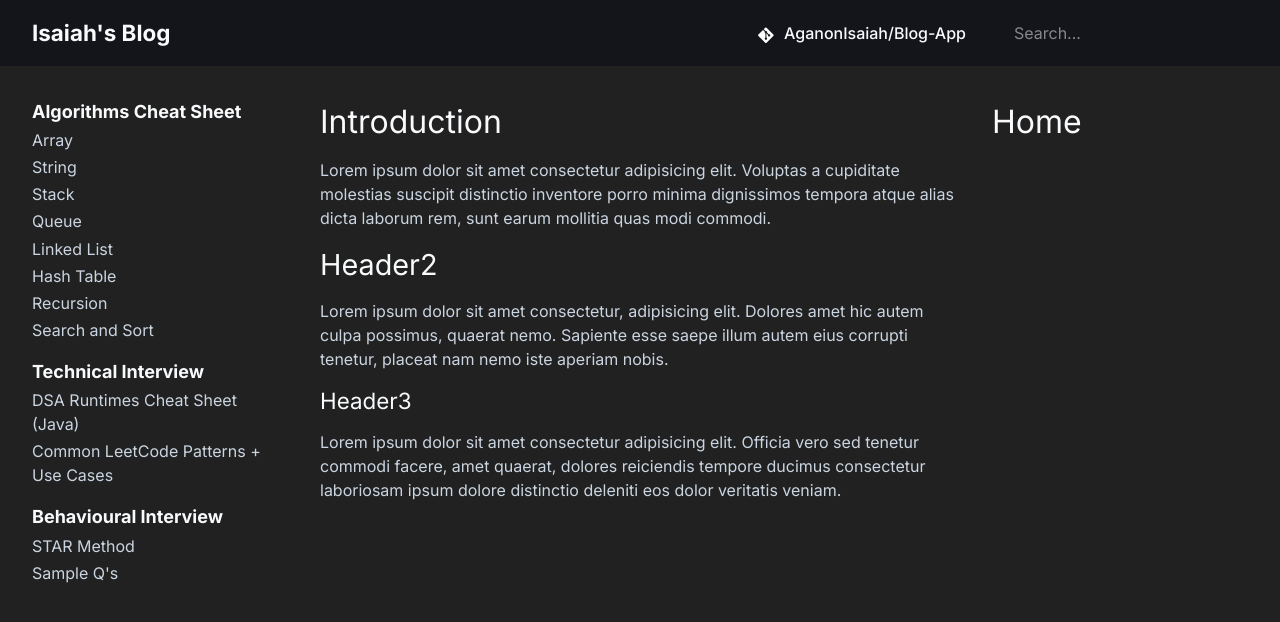
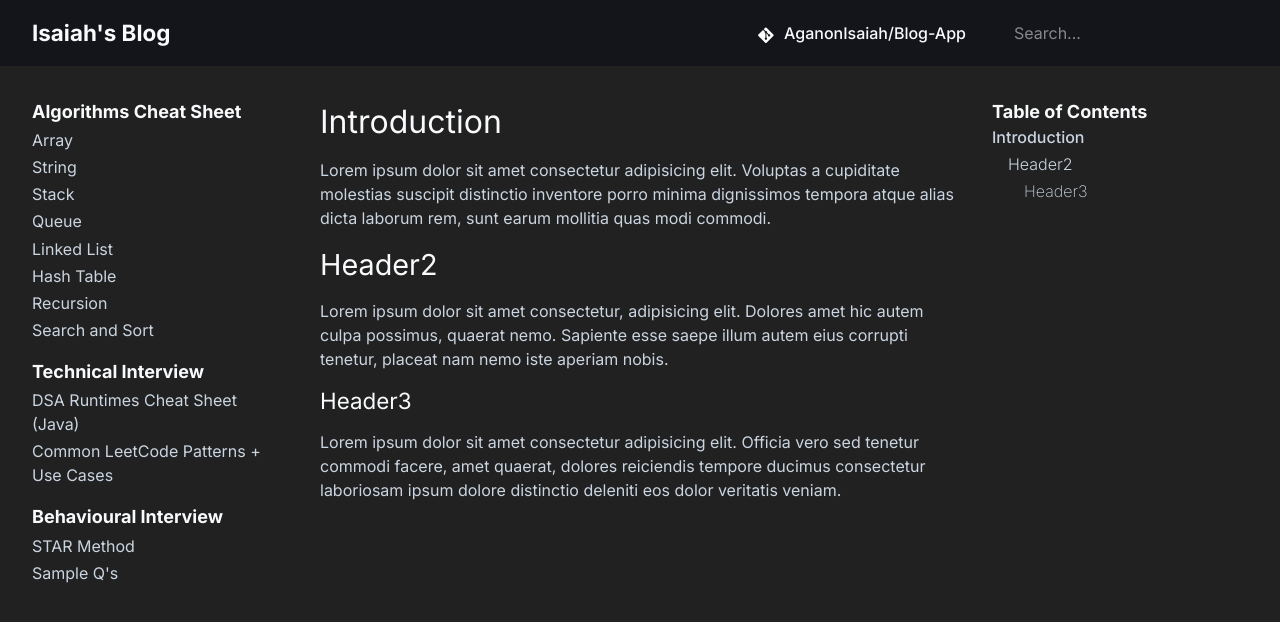
Before and after one commit to AganonIsaiah/Blog-App, a Next.js app: page / in a window 1280 px wide. Shown: the top 622 px of the page. Built offline with nearby package versions, Linux system fonts and the light colour scheme.

Commit message:
Table of contents

```diff
--- a/src/app/dsa-runtimes/page.tsx
+++ b/src/app/dsa-runtimes/page.tsx
@@ -1,6 +1,9 @@
 
 export default function DSARuntimes() {
     return(
-        <div>testing</div>
+        <h1 id="h1">Big</h1>
+
+
+
     )
 }
--- a/src/app/layout.tsx
+++ b/src/app/layout.tsx
@@ -37,6 +37,7 @@ export default function RootLayout({
 
           <div className="flex-1 min-w-0">
             {children}
+
           </div>
 
           <Contents className="hidden md:block flex-shrink-0 w-64" />
--- a/src/app/page.tsx
+++ b/src/app/page.tsx
@@ -1,20 +1,15 @@
-
-
 export default function Home() {
   return (
     <div className="pages">
-
-      <h1>Introduction</h1>
-
+      <h1 id="h1">Introduction</h1>
       <p>Lorem ipsum dolor sit amet consectetur adipisicing elit. Voluptas a cupiditate molestias suscipit distinctio inventore porro minima dignissimos tempora atque alias dicta laborum rem, sunt earum mollitia quas modi commodi.</p>
 
-      <h2>Header2</h2>
-
+      <h2 id="h2">Header2</h2>
       <p>Lorem ipsum dolor sit amet consectetur, adipisicing elit. Dolores amet hic autem culpa possimus, quaerat nemo. Sapiente esse saepe illum autem eius corrupti tenetur, placeat nam nemo iste aperiam nobis.</p>
 
-      <h3>Header3</h3>
+      <h3 id="h3">Header3</h3>
+      <p>Lorem ipsum dolor sit amet consectetur adipisicing elit. Officia vero sed tenetur commodi facere, amet quaerat, dolores reiciendis tempore ducimus consectetur laboriosam ipsum dolore distinctio deleniti eos dolor veritatis veniam.</p>
 
-      <p>Lorem ipsum dolor sit amet consectetur adipisicing elit. Officia vero sed tenetur commodi facere, amet quaerat, dolores reiciendis tempore ducimus consectetur laboriosam ipsum dolore distinctio deleniti eos dolor veritatis veniam.</p>
 
     </div>
   );
--- a/src/components/Contents/Contents.module.css
+++ b/src/components/Contents/Contents.module.css
@@ -1,3 +1,57 @@
 .container {
+    color: var(--text-secondary);
 
+    /* gap: 1rem; */
+
+    position: sticky;
+    top: 0;
+    max-height: 100vh;
+    overflow-y: auto;
+
+    scrollbar-width: thin;
+    scrollbar-color: var(--text-link-clicked) transparent;
+    scroll-behavior: smooth;
 }
+
+.container .heading {
+    font-weight: bolder;
+    font-size: 18px;
+    color: var(--text-primary);
+}
+
+.container,
+.list {
+    display: flex;
+    flex-direction: column;
+}
+
+.container .list {
+    gap: 0.2rem;
+}
+
+
+.level1 {
+    font-weight: 500;
+}
+
+.level2 {
+    font-weight: 300;
+    padding-left: 1rem;
+}
+
+.level3 {
+    font-weight: 200;
+    padding-left: 2rem;
+}
+
+.link {
+    transition: color 0.2s, background 0.2s;
+}
+
+.link:hover {
+    color: var(--text-link);
+}
+
+.link:active {
+    color: var(--text-link-clicked);
+}
--- a/src/components/Contents/Contents.tsx
+++ b/src/components/Contents/Contents.tsx
@@ -1,18 +1,50 @@
+'use client';
 
-import styles from "./Contents.module.css"
+import { useEffect, useState } from 'react';
+import { usePathname } from 'next/navigation';
+import Link from 'next/link';
+import styles from './Contents.module.css';
 
 interface ContentsProps {
   className?: string;
 }
 
+interface HeaderItem {
+  id: string;
+  text: string;
+  level: number;
+}
+
 export default function Contents({ className }: ContentsProps) {
+  const [headers, setHeaders] = useState<HeaderItem[]>([]);
+  const pathname = usePathname();
+
+  useEffect(() => {
+    const headerElements = Array.from(document.querySelectorAll('h1[id], h2[id], h3[id]'));
+    const foundHeaders: HeaderItem[] = headerElements.map((el) => ({
+      id: el.id,
+      text: el.textContent || '(no title)',
+      level: parseInt(el.tagName.replace('H', '')),
+    }));
+
+    setHeaders(foundHeaders);
+  }, [pathname]);
 
   return (
     <div className={className}>
       <aside className={styles.container}>
-                <h1>Home</h1>
+        <span className={styles.heading}>Table of Contents</span>
+
+        <ul className={styles.list}>
+          {headers.map((h) => (
+            <li key={h.id} className={styles[`level${h.level}`]}>
+              <Link href={`#${h.id}`} className={styles.link}>
+                {h.text}
+              </Link>
+            </li>
+          ))}
+        </ul>
       </aside>
-
     </div>
   );
 }
--- a/src/components/Header/Header.module.css
+++ b/src/components/Header/Header.module.css
@@ -6,24 +6,27 @@
     background-color: var(--header);
     color: var(--text-primary);
     padding: 1rem 2rem;
+}
 
-    .title {
+.header .title {
     font-size: 1.4rem;
     font-weight: bold;
 }
 
-    .right {
+.header .right {
     display: flex;
     gap: 3rem;
     align-items: center;
+}
 
-        .link {
+.header .right .link {
     display: flex;
     gap: 0.5rem;
     align-items: center;
     transition: color 0.2s, background 0.2s;
+}
 
-            .icon {
+.header .right .link .icon {
     display: flex;
     align-items: center;
     width: 20px;
@@ -41,10 +44,15 @@
 .github:active {
     color: var(--text-link-clicked);
 }
+
+/* Placeholder for .search if needed */
+.header .right .search {
+
 }
 
-        .search {
-
+ @media (max-width: 700px) {
+    .header .right .link .github,
+    .header .right .link .icon {
+        display: none;
     }
 }
-}
--- a/src/components/Header/Header.tsx
+++ b/src/components/Header/Header.tsx
@@ -5,8 +5,9 @@ export default function Header() {
         <header className={styles.header}>
             <h1 className={styles.title}>Isaiah's Blog</h1>
 
+            <div className={styles.right}>
 
-            <div className={styles.right}>
+
 
                 <div className={styles.link}>
                     <img
@@ -21,6 +22,8 @@ export default function Header() {
                         className={styles.github}
                     >AganonIsaiah/Blog-App</a>
                 </div>
+
+
                 <input
                     type="text"
                     placeholder="Search..."
```
Lines whose indentation alone changed are shown as unchanged.
